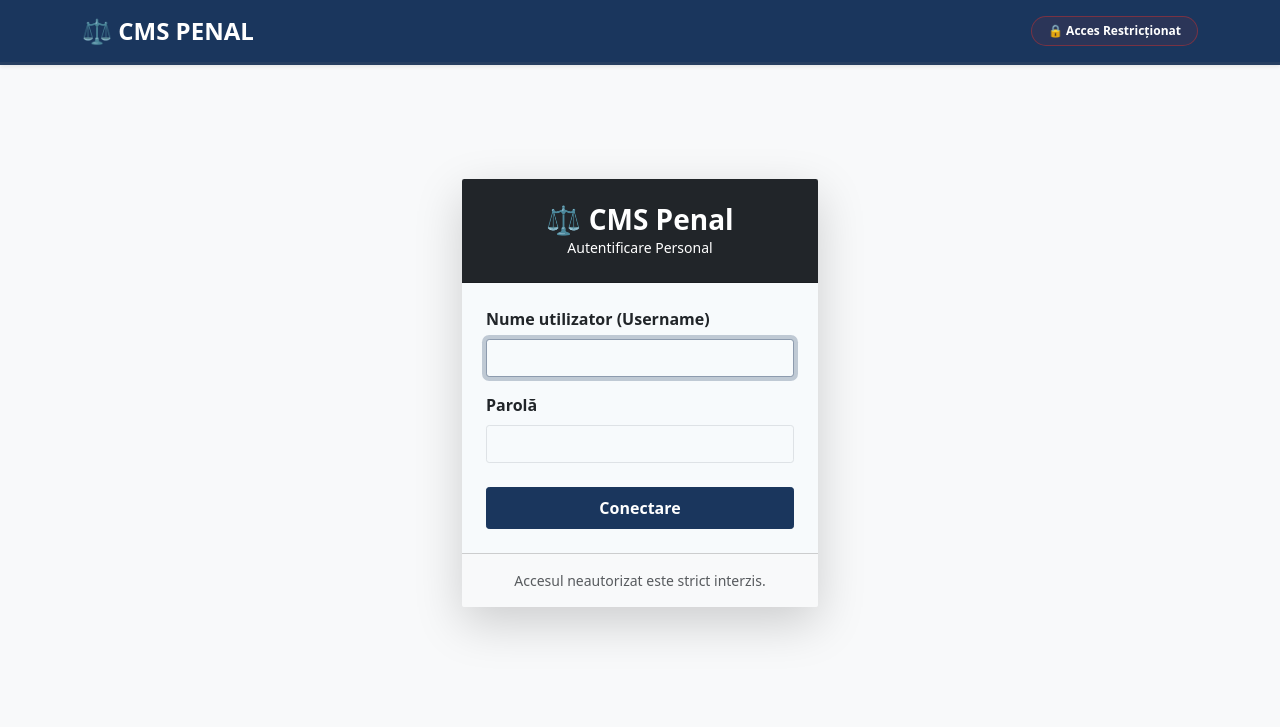
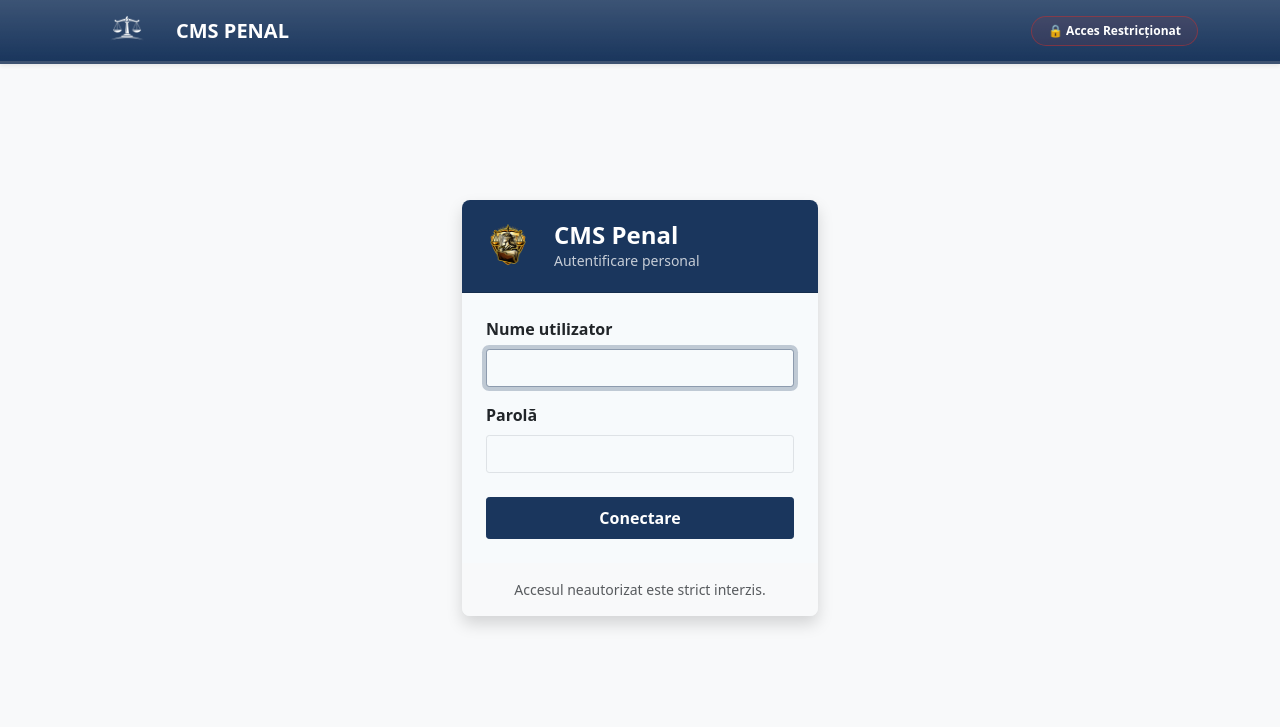
Before and after one commit to AndreiChivari/cms_project, a Django app: page /conturi/login/?next=/cases/ in a window 1280 px wide. Shown: the top 727 px of the page. Run offline with Django 5.2, Linux system fonts and the light colour scheme; style sheets or scripts are compiled from the project's sources; parts of the project's set-up code (start-up, migrations or seed data) failed here and were passed over; some libraries are stand-ins or nearby versions.

Commit message:
Fixed some UI flaws

```diff
--- a/cases/templates/cases/detalii_dosar.html
+++ b/cases/templates/cases/detalii_dosar.html
@@ -272,7 +272,7 @@
         {% endif %}
     </div>
     <div class="table-responsive">
-        <table class="table table-striped table-hover align-middle mb-0" style="font-size: 0.9rem;">
+        <table class="table table-hover align-middle mb-0" style="font-size: 0.9rem;">
             <thead class="table-light text-muted">
                 <tr>
                     <th class="py-2 px-4 fw-medium border-0" style="font-size: 0.8rem; text-transform: uppercase;">Nume complet</th>
@@ -368,7 +368,7 @@
         {% endif %}
     </div>
     <div class="table-responsive">
-        <table class="table table-striped table-hover align-middle mb-0" style="font-size: 0.9rem;">
+        <table class="table table table-hover align-middle mb-0" style="font-size: 0.9rem;">
             <thead class="table-light text-muted">
                 <tr>
                     <th class="py-2 px-4 fw-medium border-0" style="font-size: 0.8rem; text-transform: uppercase;">Tip act</th>
--- a/cases/templates/cases/lista_dosare.html
+++ b/cases/templates/cases/lista_dosare.html
@@ -48,8 +48,9 @@
     </div>
 </div>
 
-<div class="card border-0 border-top border-primary border-3 shadow-sm mb-4 rounded-3 overflow-hidden">
-    <div class="card-header bg-primary py-3 border-bottom border-secondary border-opacity-10 d-flex justify-content-between align-items-center">
+<!-- <div class="card border-0 border-top border-primary border-3 shadow-sm mb-4 rounded-3 overflow-hidden"> -->
+<div class="card border-0 border-top border-primary shadow-sm mb-4 rounded-3 overflow-hidden">
+    <div class="card-header bg-primary bg-gradient py-3 border-bottom border-secondary border-opacity-10 d-flex justify-content-between align-items-center">
         <h6 class="mb-0 fw-bold text-white" style="font-size: 0.95rem;">Rezultate căutare</h6>
         <span class="badge bg-light bg-opacity-10 text-white border border-secondary border-opacity-25 rounded-pill px-2">Pagina {{ page_obj.number }} din {{ page_obj.paginator.num_pages }}</span>
     </div>
--- a/static/scss/main.scss
+++ b/static/scss/main.scss
@@ -18,6 +18,23 @@ $border-radius: 0.2rem; // Colturi putin mai ascutite pentru un aspect mai serio
     letter-spacing: 0.05em;
 }
 
+// Fixam inaltimea navbar-ului
+.navbar {
+    height: 64px;
+    padding-top: 0;
+    padding-bottom: 0;
+}
+
+.navbar .container-xl {
+    height: 100%;
+    display: flex;
+    align-items: center;
+}
+
+.navbar-logo {
+    height: 60px;
+    max-height: 100%;
+}
 
 // ADĂUGĂRI PENTRU VARIANTA INSTITUȚIONALĂ A NAVBAR-ULUI
 
--- a/templates/base.html
+++ b/templates/base.html
@@ -10,9 +10,17 @@
 </head>
 <body class="bg-light">
 
-    <nav class="navbar navbar-expand-lg navbar-dark bg-primary mb-4 shadow-sm border-bottom border-3 border-secondary border-opacity-25">
-        <div class="container-xl"> <a class="navbar-brand fw-bold text-white d-flex align-items-center me-4" href="{% url 'cases:dashboard' %}">
-                <span class="fs-4 letter-spacing-1">⚖️ CMS PENAL</span>
+    <nav class="navbar navbar-expand-lg navbar-dark bg-primary bg-gradient mb-4 shadow-sm border-bottom border-3 border-secondary border-opacity-25">
+        <div class="container-xl">
+            <a class="navbar-brand fw-bold text-white d-flex align-items-center me-4" href="{% url 'cases:dashboard' %}">
+                <span class="d-flex align-items-center gap-1">
+                    <img src="{% static 'images/logo1.png' %}"
+                        alt="Logo";
+
+                        class="navbar-logo">
+                        <!-- style="height: 32px;"> -->
+                    <span class="fs-5 letter-spacing-1">CMS PENAL</span>
+                </span>
             </a>
 
             <button class="navbar-toggler border-0" type="button" data-bs-toggle="collapse" data-bs-target="#navbarNav" aria-controls="navbarNav" aria-expanded="false" aria-label="Toggle navigation">
--- a/templates/registration/login.html
+++ b/templates/registration/login.html
@@ -1,40 +1,76 @@
 {% extends 'base.html' %}
+{% load static %}
 
 {% block title %}Autentificare Sistem{% endblock %}
 
 {% block content %}
-<div class="row justify-content-center align-items-center" style="min-height: 70vh;">
-    <div class="col-md-4">
-        <div class="card shadow-lg border-0 rounded-lg mt-5">
-            <div class="card-header bg-dark text-white text-center py-4">
-                <h3 class="fw-bold mb-0">⚖️ CMS Penal</h3>
-                <p class="mb-0 small">Autentificare Personal</p>
+<div class="row justify-content-center align-items-center" style="min-height: 80vh;">
+    <div class="col-md-5 col-lg-4">
+        <div class="card shadow border-0 rounded-3 overflow-hidden">
+
+            <!-- HEADER -->
+            <div class="card-header bg-primary text-white py-3">
+                <div class="d-flex align-items-center gap-3">
+
+                    <!-- Logo -->
+                    <img src="{% static 'images/logo.png' %}"
+                         alt="Logo"
+                         style="height: 60px;">
+
+                    <!-- Text -->
+                    <div>
+                        <h4 class="fw-bold mb-0" style="line-height: 1.2;">CMS Penal</h4>
+                        <p class="mb-0 small opacity-75">Autentificare personal</p>
+                    </div>
+
+                </div>
             </div>
+
+            <!-- BODY -->
             <div class="card-body p-4">
 
                 {% if form.errors %}
-                    <div class="alert alert-danger small">
-                        Numele de utilizator sau parola sunt incorecte. Vă rugăm să încercați din nou.
+                    <div class="alert alert-danger small d-flex align-items-center gap-2">
+                        <span>⚠️</span>
+                        <span>Credențiale invalide. Încercați din nou.</span>
                     </div>
                 {% endif %}
 
                 <form method="POST" action="{% url 'login' %}">
                     {% csrf_token %}
+
+                    <!-- Username -->
                     <div class="mb-3">
-                        <label class="form-label fw-bold">Nume utilizator (Username)</label>
-                        <input type="text" name="username" class="form-control" autofocus required id="id_username">
+                        <label class="form-label fw-semibold">Nume utilizator</label>
+                        <input type="text"
+                               name="username"
+                               class="form-control form-control"
+                               autofocus required>
                     </div>
+
+                    <!-- Password -->
                     <div class="mb-4">
-                        <label class="form-label fw-bold">Parolă</label>
-                        <input type="password" name="password" class="form-control" required id="id_password">
+                        <label class="form-label fw-semibold">Parolă</label>
+                        <input type="password"
+                               name="password"
+                               class="form-control form-control"
+                               required>
                     </div>
-                    <button class="btn btn-primary w-100 fw-bold py-2" type="submit">Conectare</button>
+
+                    <!-- Button -->
+                    <button class="btn btn-primary w-100 fw-semibold py-2">
+                        Conectare
+                    </button>
                 </form>
+            </div>
 
+            <!-- FOOTER -->
+            <div class="card-footer text-center py-3 bg-light border-0 bg-light">
+                <div class="small text-muted">
+                    Accesul neautorizat este strict interzis.
+                </div>
             </div>
-            <div class="card-footer text-center py-3 bg-light">
-                <div class="small text-muted">Accesul neautorizat este strict interzis.</div>
-            </div>
+
         </div>
     </div>
 </div>
```
Also changed, not shown: cases/templates/cases/rapoarte.html (+12 -12 lines), db.sqlite3, static/images/logo.png (added), static/images/logo1.png (added), 2 other files.
